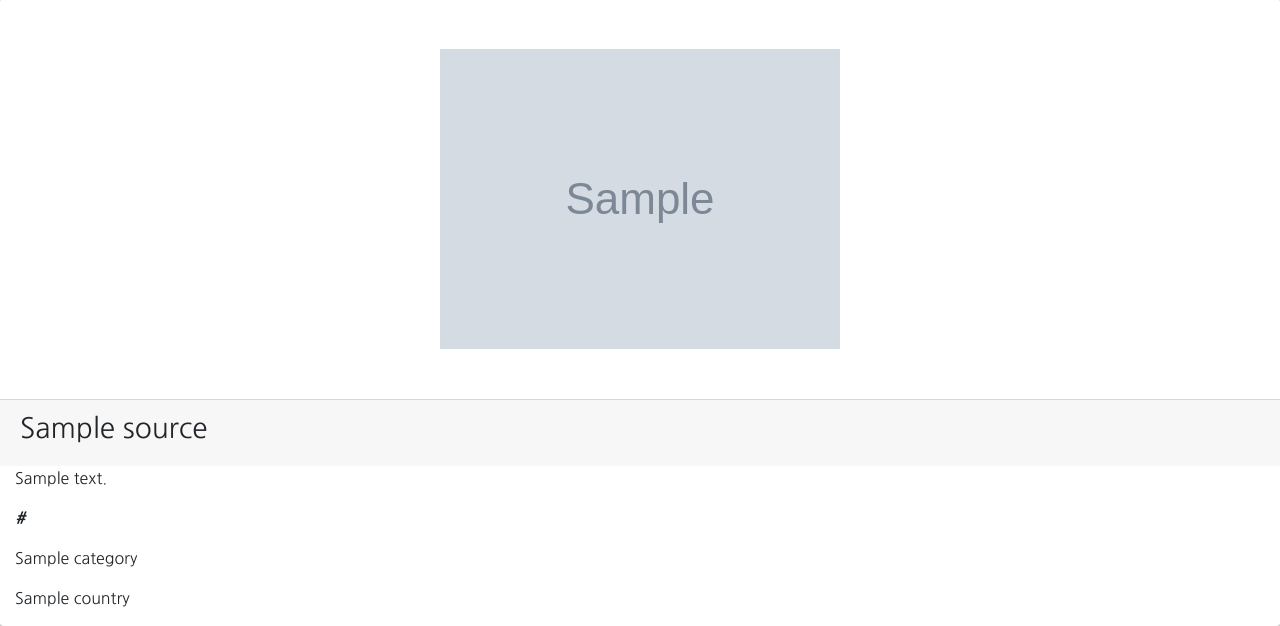
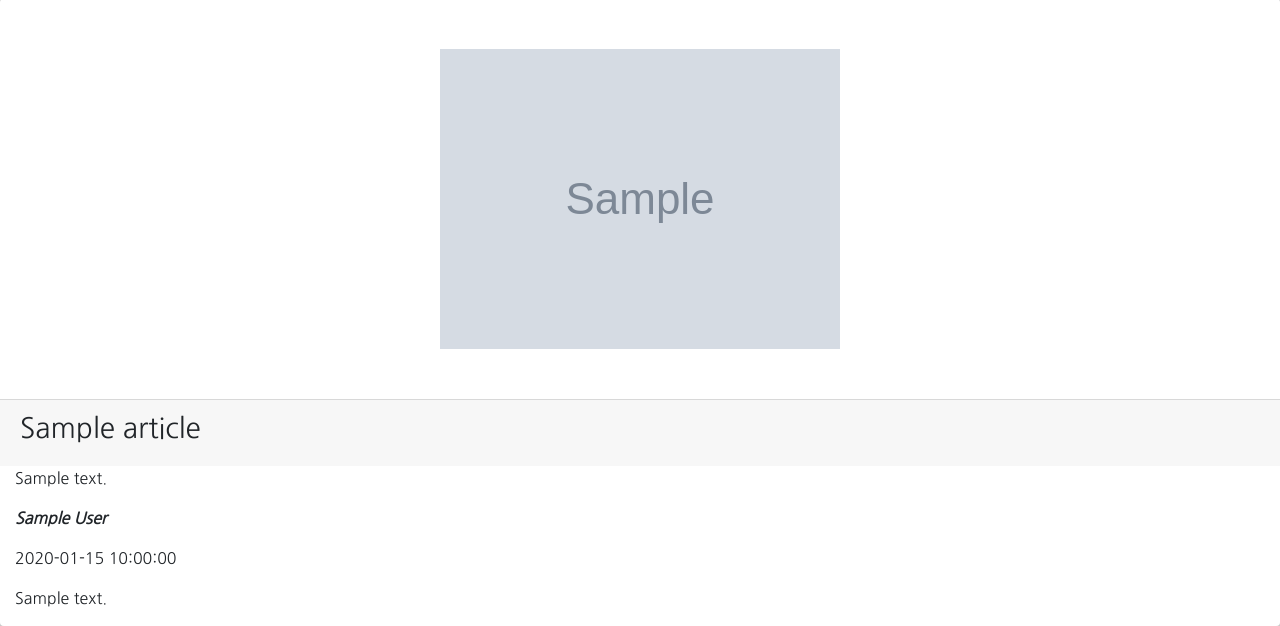
Before and after one commit to AisaJ/News_highlight, a Flask app: template app/templates/source.html in a window 1280 px wide. Shown: the part 273-899 px from the top of the page. Run offline with Flask 2, Linux system fonts and the light colour scheme; the template is opened without the code that fills it: most values are stand-ins (such as "Sample title", 1, 10 or a date in 2020); grey boxes marked "Sample" are stand-in pictures; parts of the project's set-up code (start-up, migrations or seed data) failed here and were passed over; some libraries are stand-ins or nearby versions.

Commit message:
Added a button that links to the articles-source page.

```diff
--- a/app/main/views.py
+++ b/app/main/views.py
@@ -25,4 +25,4 @@ def source(id):
   source = get_source(id)
   name = f'{source.name}'
 
-  return render_template('article.html',name = name, source = source)
+  return render_template('source.html',name = name, source = source)
--- a/app/requests.py
+++ b/app/requests.py
@@ -83,3 +83,5 @@ def process_articles(sources_list):
 
     if image:
       articles_results = Articles (id,author,title,description,image,date, content)
+
+  return articles_object
--- a/app/templates/index.html
+++ b/app/templates/index.html
@@ -23,6 +23,9 @@
               <li><b>Category: {{source.category}}</b></li>
               <li>{{source.language}}</li>
             </div>
+            <div>
+                <a href="/source/{{source.id}}"><button class="btn btn-dark">View Aritcles</button></a>
+            </div>
           </div>
         </div>
         {% endfor %}
--- a/app/templates/source.html
+++ b/app/templates/source.html
@@ -15,14 +15,14 @@
       <div class="col-xs-6 col-sm-6 col-md-12 col-lg-12 card-body imageUrl" style="background: url({{article.image}}) no-repeat center center; height: 25rem">
       </div>
       <div class="card-footer">
-          <h3>{{source.name}}</h3>
+          <h3>{{article.title}}</h3>
       </div>
 
       <div class="col-xs-6 col-sm-6 col-md-12 col-lg-12 article-details">
-        <p class="desc">{{source.descripiton}}</p>
-        <p class="url"><b><i>{{source.url}}</i></b></p>
-        <p class="category">{{source.category}}</p>
-        <p class="country">{{source.country}}</p>
+        <p class="desc">{{article.description}}</p>
+        <p class="author"><b><i>{{article.author}}</i></b></p>
+        <p class="date">{{article.date}}</p>
+        <p class="content">{{article.content}}</p>
 
       </div>
   </div>
--- a/config.py
+++ b/config.py
@@ -1,8 +1,7 @@
 import os
 class Config:
   NEWS_API_BASE_URL = 'https://newsapi.org/v2/sources?apiKey={}'
-  SOURCE_API_BASE_URL ='https://newsapi.org/v2/top-headlines?sources={}&apiKey={}
-'
+  SOURCE_API_BASE_URL ='https://newsapi.org/v2/top-headlines?sources={}&apiKey={}'
   NEWS_API_KEY = os.environ.get('NEWS_API_KEY')
 
 
```
